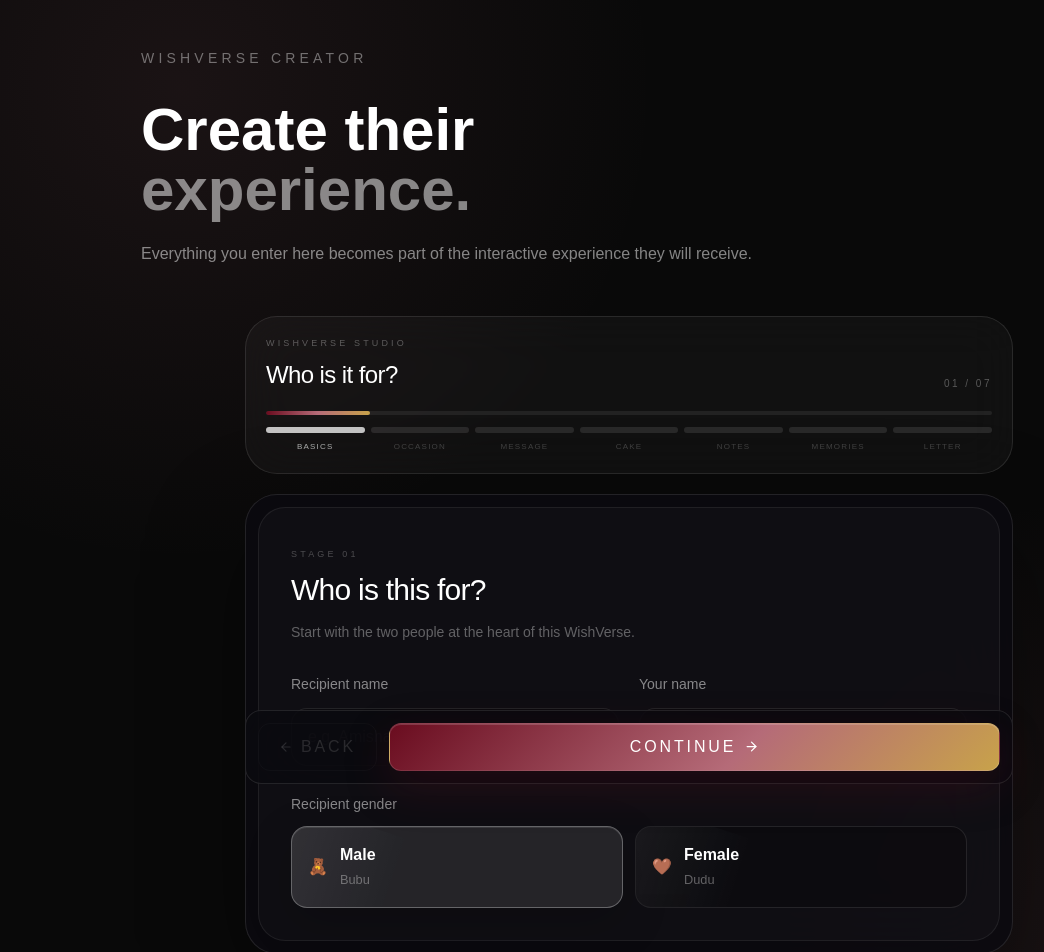
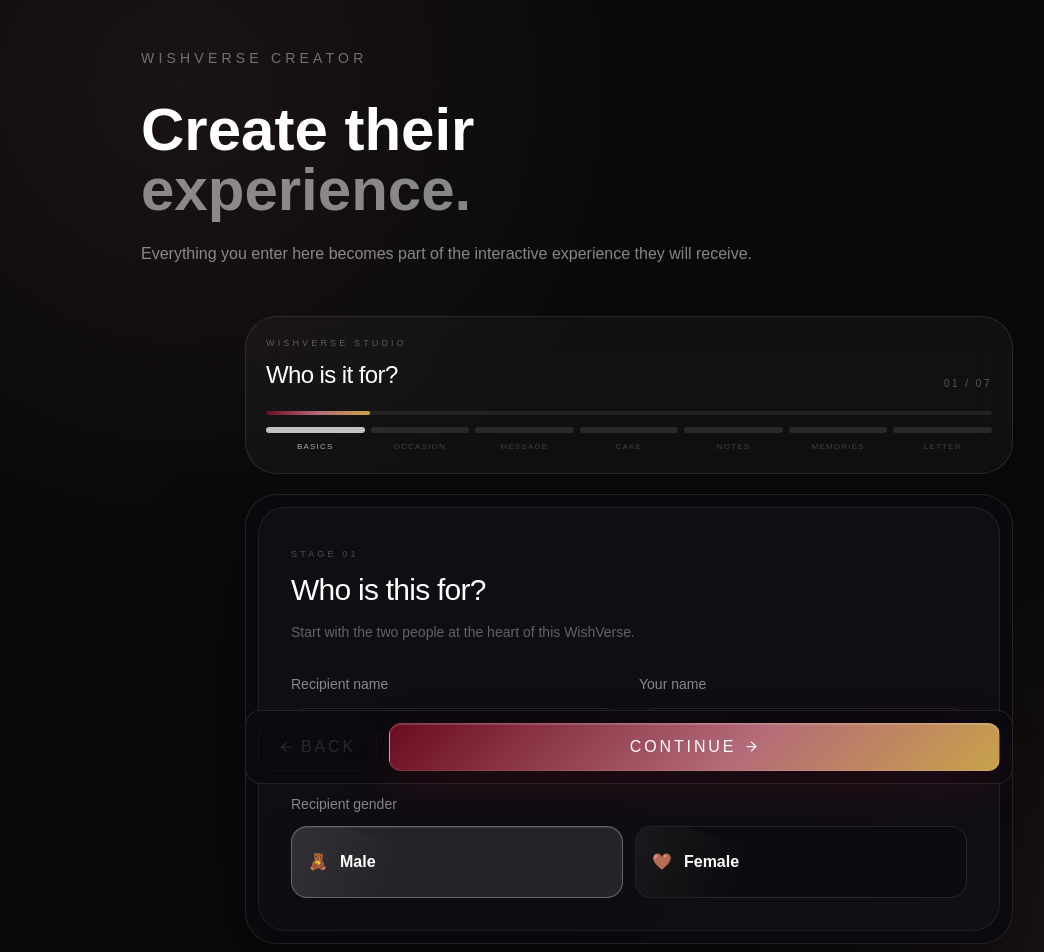
Before and after one commit to EvilAdmiral5/Wishverse, a Next.js app: page /create in a window 1280 px wide. Shown: the top 952 px of the page, without its empty margins (11-1055 px from the left). Built offline with nearby package versions, Linux system fonts and the light colour scheme.

Commit message:
Refactor gender selection Choice components
Updated the Choice components for gender selection to remove unnecessary text.

```diff
--- a/src/components/create/WishForm.tsx
+++ b/src/components/create/WishForm.tsx
@@ -281,8 +281,8 @@ export default function WishForm() {
         <div className="mt-7">
           <p className="text-sm text-white/50">Recipient gender</p>
           <div className="mt-3 grid grid-cols-2 gap-3">
-            <Choice active={gender === "boy"} onClick={() => setGender("boy")}>🧸 <span><strong className="block">Male</strong><small className="text-white/35">Bubu</small></span></Choice>
-            <Choice active={gender === "girl"} onClick={() => setGender("girl")}>🤎 <span><strong className="block">Female</strong><small className="text-white/35">Dudu</small></span></Choice>
+            <Choice active={gender === "boy"} onClick={() => setGender("boy")}>🧸 <span><strong className="block">Male</strong><small className="text-white/35"></small></span></Choice>
+            <Choice active={gender === "girl"} onClick={() => setGender("girl")}>🤎 <span><strong className="block">Female</strong><small className="text-white/35"></small></span></Choice>
           </div>
         </div>
       </FormCard>
```
